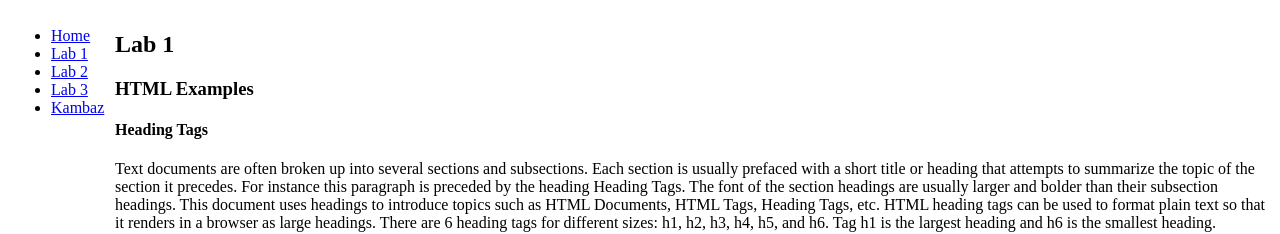
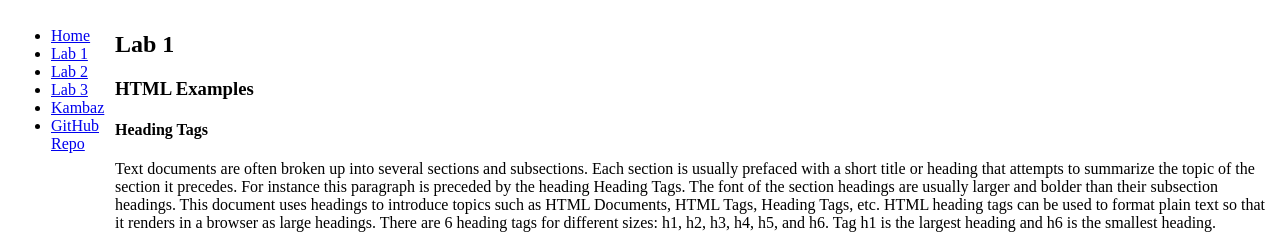
Before and after one commit to liamgilbert1/kambaz-next-js, a Next.js app: page /Labs/Lab1 in a window 1280 px wide. Shown: the top 234 px of the page. Built offline with nearby package versions, Linux system fonts and the light colour scheme.

Commit message:
added github repo link to TOC.tsx

```diff
--- a/app/Labs/TOC.tsx
+++ b/app/Labs/TOC.tsx
@@ -27,6 +27,14 @@
           Kambaz{" "}
         </Link>{" "}
       </li>
+      <li>
+        <Link
+          href="https://github.com/liamgilbert1/kambaz-next-js"
+          id="wd-github-link"
+        >
+          GitHub Repo{" "}
+        </Link>
+      </li>
     </ul>
   );
 }
```
